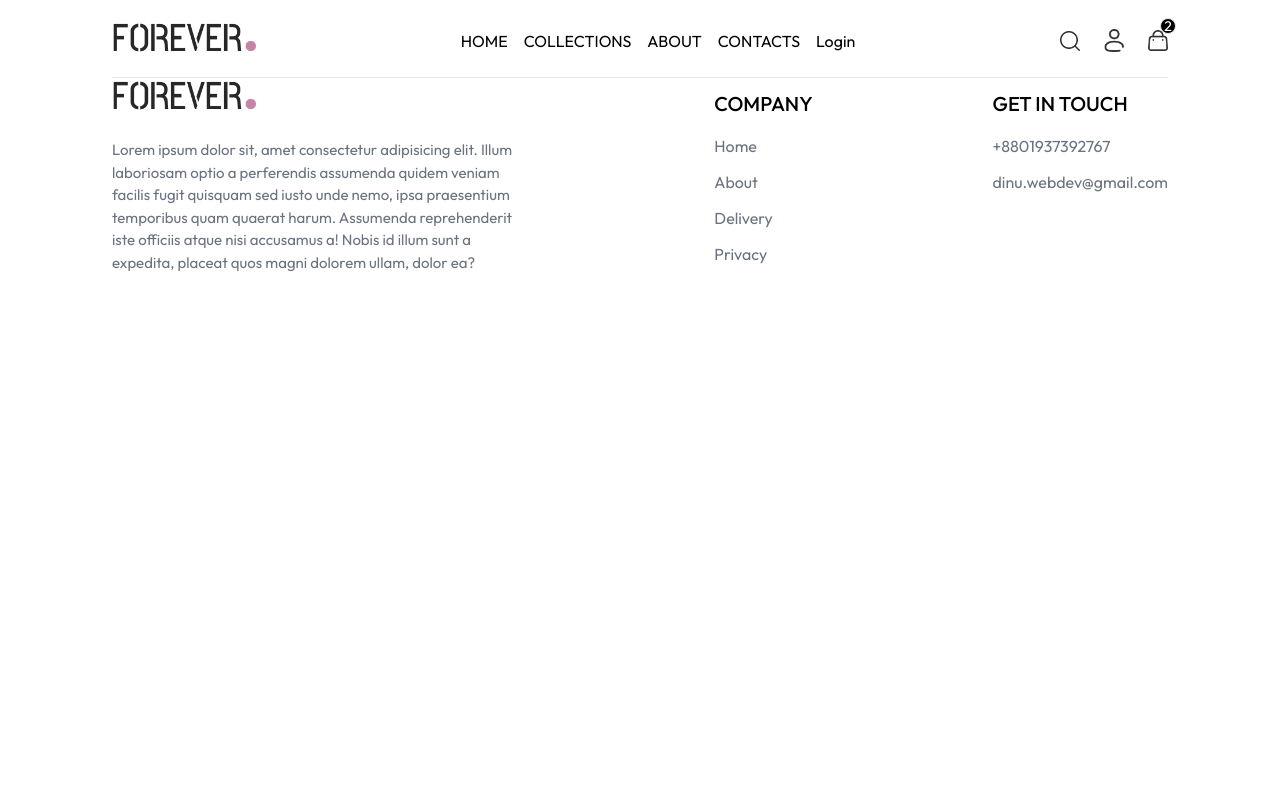
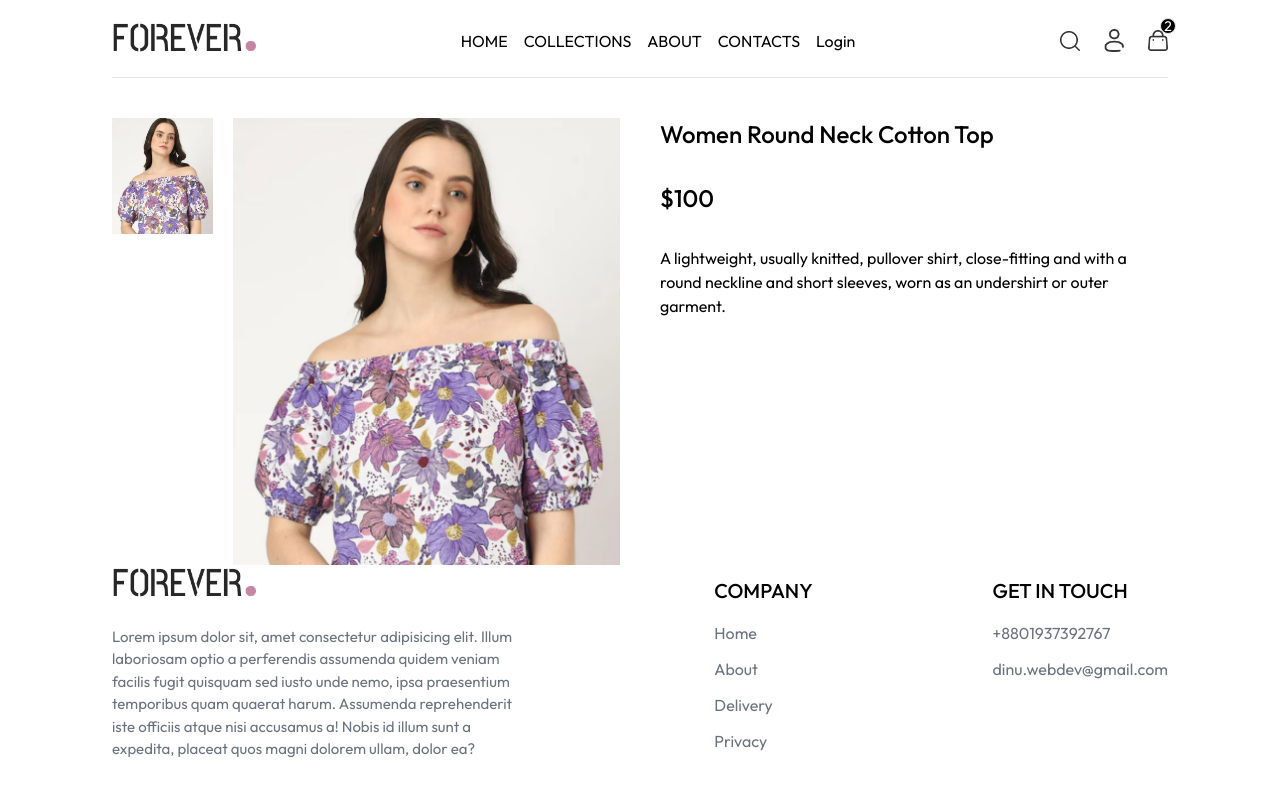
Before and after one commit to Dinobondhu-shill/ForeverFlex, a React (Vite) app in the folder frontend/: page /product/aaaaa in a window 1280 px wide. Shown: the top 796 px of the page. Built offline with nearby package versions, Linux system fonts and the light colour scheme; no server answers.

Commit message:
product details and photo clicking added

```diff
--- a/frontend/src/Pages/Collection/ProductDetails.jsx
+++ b/frontend/src/Pages/Collection/ProductDetails.jsx
@@ -1,15 +1,47 @@
-import React, { useContext } from 'react';
+import React, { useContext, useEffect, useState } from 'react';
 import { useParams } from 'react-router-dom';
 import { ProductContext } from '../../Context/ProductContext';
 
 const ProductDetails = () => {
 const {productId} = useParams();
-const {products} = useContext(ProductContext);
+const {products, currency} = useContext(ProductContext);
+const [product, setProduct] = useState(null);
+const [photo, setPhoto] = useState(null);
+console.log(product)
 
+const fatchedProductData = async()=>{
+ const selectedProduct = products.find(item => item._id== productId)
+ if(selectedProduct){
+  setProduct(selectedProduct)
+ }
+}
+useEffect(()=>{
+fatchedProductData()
+},[products, productId]);
+
+useEffect(()=>{
+  setPhoto(product?.image[0])
+},[product])
 
   return (
-    <div>
-
+    <div className='flex flex-col md:flex-row gap-10 mt-5 md:mt-10 w-full'>
+      <div className='flex flex-col-reverse md:flex-row gap-5 w-full md:w-1/2'>
+        <div className='flex flex-row md:flex-col gap-5 w-1/5'>
+          {
+            product?.image.map((item, index) => <div key={index}>
+              <img src={item} alt="" />
+            </div>)
+          }
+        </div>
+        <div>
+          <img src={photo} alt="" />
+        </div>
+      </div>
+      <div className='w-full md:w-1/2'>
+          <h2 className='text-2xl font-medium'>{product?.name}</h2>
+          <p className='text-2xl font-medium my-8'>{currency}{product?.price}</p>
+          <p>{product?.description}</p>
+      </div>
     </div>
   );
 };
```
